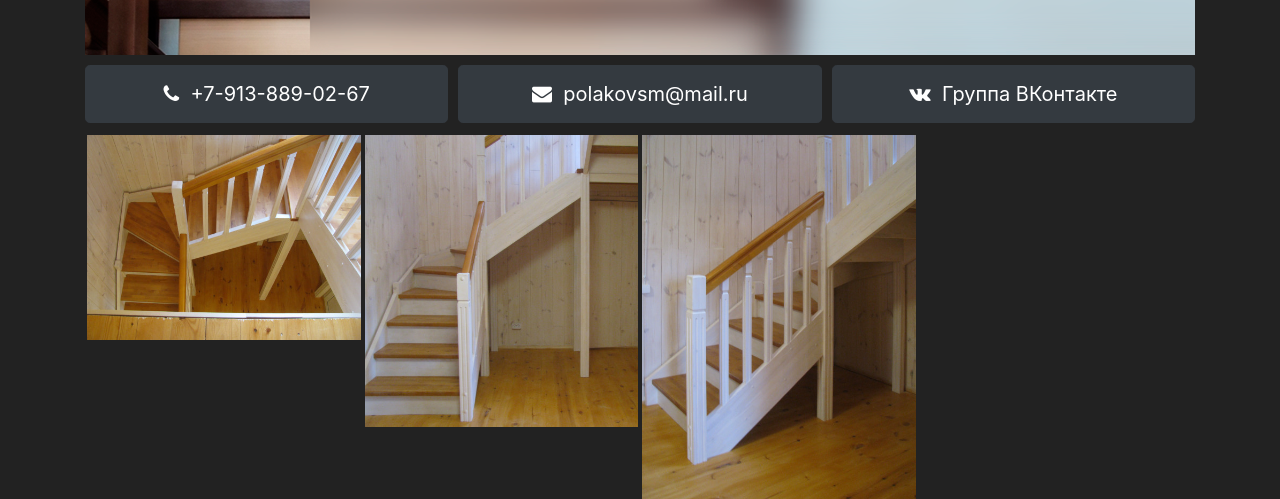
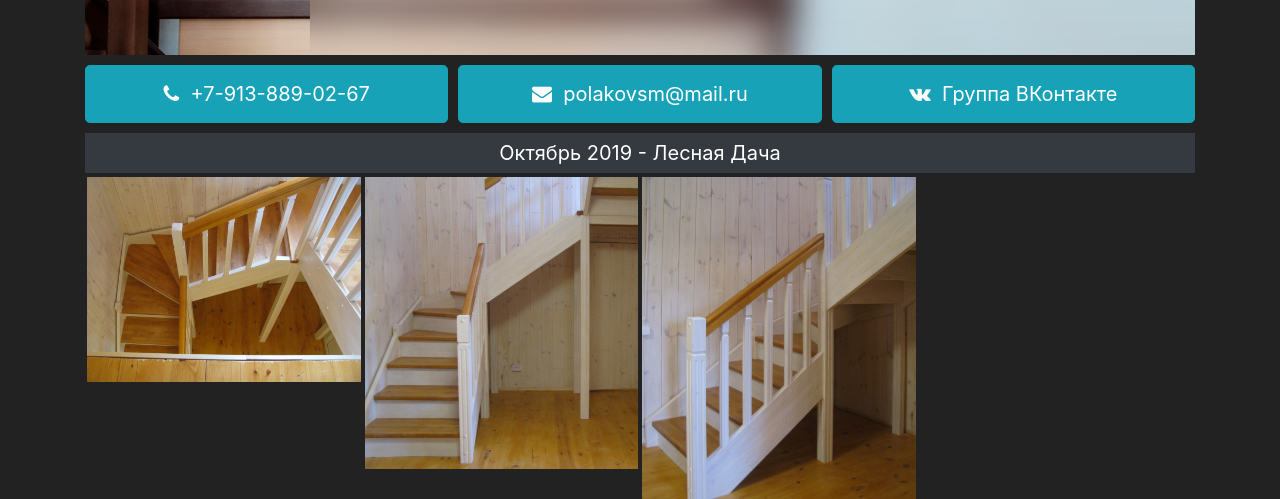
Before and after one commit to stolar-tomsk/stolar-tomsk.github.io, a website: page index.html in a window 1280 px wide. Shown: the part 260-759 px from the top of the page. Drawn offline with Linux system fonts and the light colour scheme.

Commit message:
Added titles of history sections. Changed color of buttons

```diff
--- a/css/index.css
+++ b/css/index.css
@@ -39,6 +39,18 @@ html {
     height: auto;
     position: relative;
     z-index: 5;
+    margin-top: -10px;
+}
+
+.stairs-section h4,
+.stairs-section h5 {
+    color: #fff;
+    width: 100%;
+    text-align: center;
+    margin: 10px 0 2px;
+    padding: 0.4em 0 0.4em;
+    background: #343a40;
+    font-weight: normal;
 }
 
 body.fixed-contacts .contacts-section {
--- a/index.html
+++ b/index.html
@@ -131,17 +131,17 @@
     <div class="container-lg">
         <div class="row">
             <div class="col-md-4 col-sm-6 col-4">
-                <a href="tel:+79138890267" class="btn btn-dark btn-lg">
+                <a href="tel:+79138890267" class="btn btn-info btn-lg">
                     <i class="fa fa-phone"></i><span class="label first">&nbsp;&nbsp;+7-913-889-02-67</span>
                 </a>
             </div>
             <div class="col-md-4 col-sm-3 col-4">
-                <a href="mailto:polakovsm@mail.ru" class="btn btn-dark btn-lg">
+                <a href="mailto:polakovsm@mail.ru" class="btn btn-info btn-lg">
                     <i class="fa fa-envelope"></i><span class="label">&nbsp;&nbsp;polakovsm@mail.ru</span>
                 </a>
             </div>
             <div class="col-md-4 col-sm-3 col-4">
-                <a href="https://vk.com/lestnicy_tomsk" class="btn btn-dark btn-lg">
+                <a href="https://vk.com/lestnicy_tomsk" class="btn btn-info btn-lg">
                     <i class="fa fa-vk"></i><span class="label">&nbsp;&nbsp;Группа ВКонтакте</span>
                 </a>
             </div>
@@ -165,15 +165,19 @@
     <div class="container-lg">
         <div class="row">
             <div class="col-md-12">
+                <h5>Октябрь 2019 - Лесная Дача</h5>
                 <div class="grid" data-items="3" data-path="img/2019-10"></div>
             </div>
             <div class="col-md-12">
+                <h5>Июль 2019 - Степановка</h5>
                 <div class="grid" data-items="3" data-path="img/2019-06"></div>
             </div>
             <div class="col-md-12">
+                <h5>Март 2019 - Курлек</h5>
                 <div class="grid" data-items="2" data-path="img/2019-03"></div>
             </div>
             <div class="col-md-12">
+                <h5>Лучшее</h5>
                 <div class="grid" data-items="37" data-path="img/stairs" data-exclude="4,5,7,13,18,19,22"></div>
             </div>
         </div>
```
